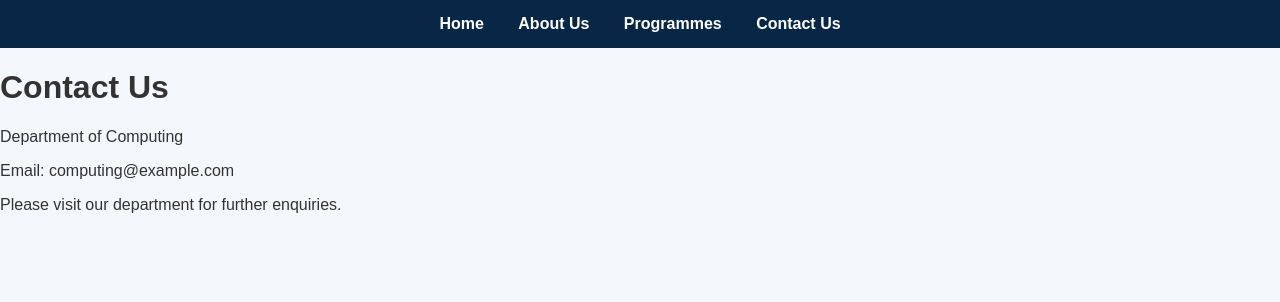
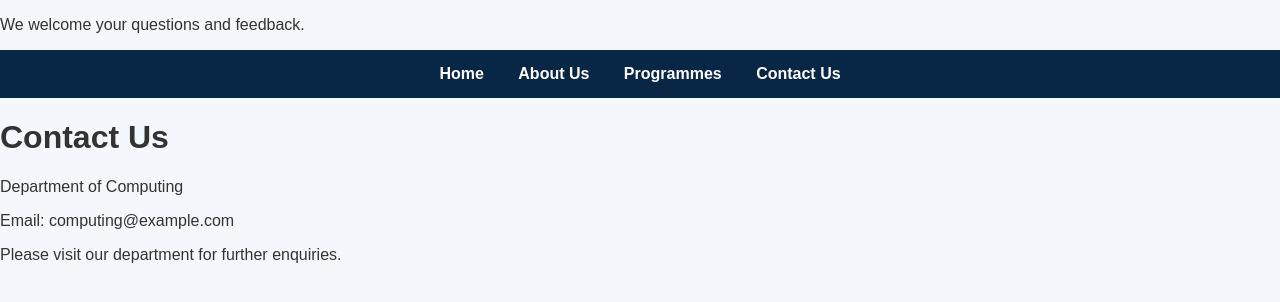
Before and after one commit to survivalmafti604-creator/my-first-project, a plain HTML site: page contact.html in a window 1280 px wide. Drawn offline with Linux system fonts and the light colour scheme.

Commit message:
Update Contact Us page

```diff
--- a/contact.html
+++ b/contact.html
@@ -5,6 +5,7 @@
     <meta name="viewport" content="width=device-width, initial-scale=1.0">
     <title>Contact Us - Department of Computing</title>
     <link rel="stylesheet" href="style.css">
+     <p>We welcome your questions and feedback.</p>
 </head>
 <body>
     <nav>
```
